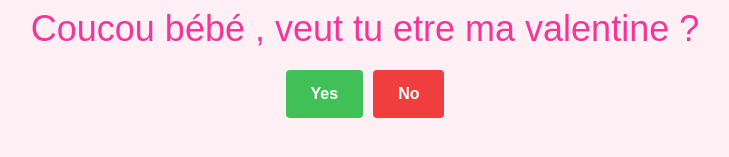
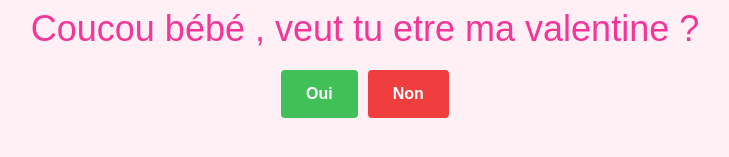
Before and after one commit to Bebert73/valentine-bebert2, a plain HTML site: page index.html in a window 1280 px wide. Shown: the part 497-654 px from the top of the page, without its empty margins (275-1004 px from the left). Drawn offline with Linux system fonts and the light colour scheme; a web font is replaced by a local one.

Commit message:
Update index.html

```diff
--- a/index.html
+++ b/index.html
@@ -17,8 +17,8 @@
       <img class="cat-img" src="img/cat-0.jpg" alt="Picture of a cat" />
       <p class="title">Coucou bébé , veut tu etre ma valentine ?</p>
       <div class="buttons">
-        <button type="button" class="btn btn--yes">Yes</button>
-        <button type="button" class="btn btn--no">No</button>
+        <button type="button" class="btn btn--yes">Oui</button>
+        <button type="button" class="btn btn--no">Non</button>
       </div>
     </main>
 
```
